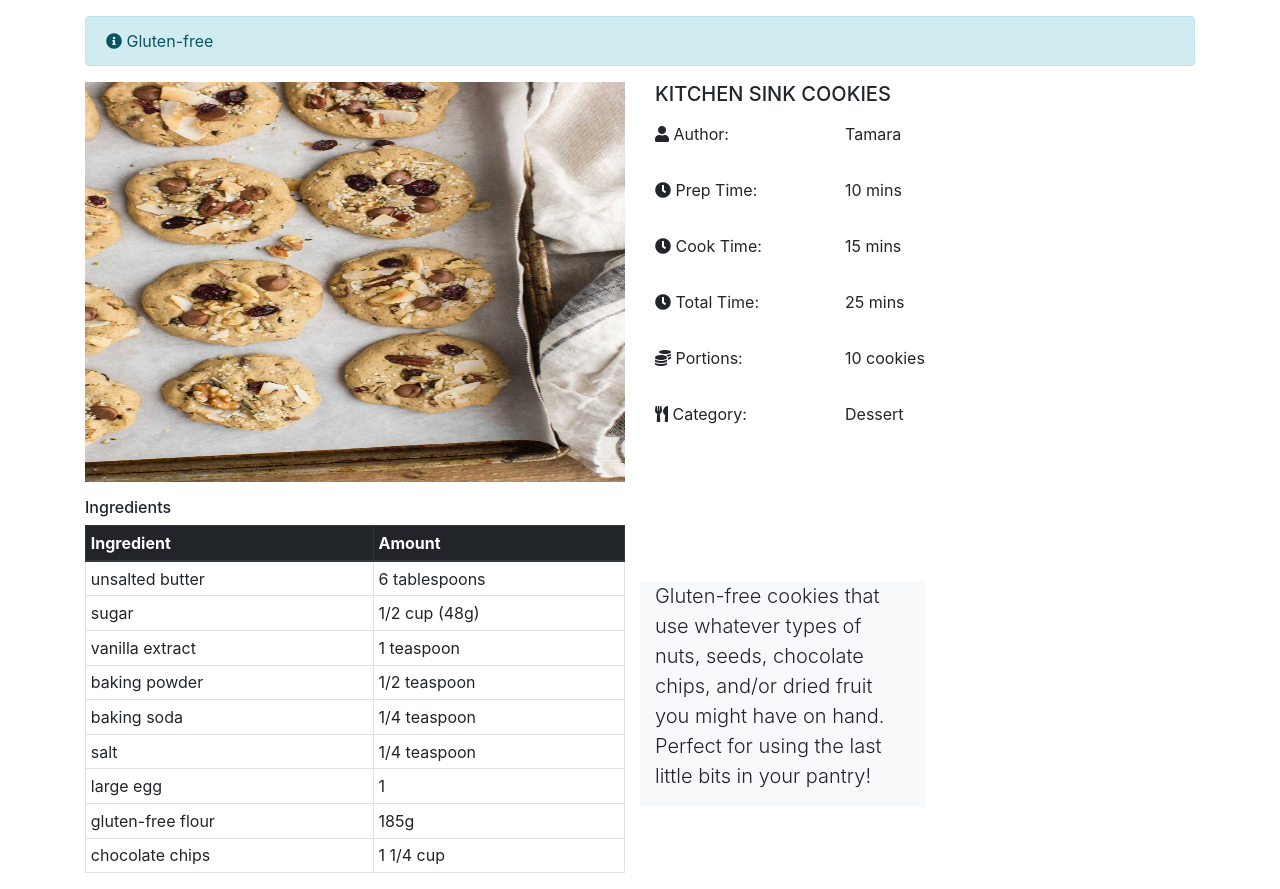
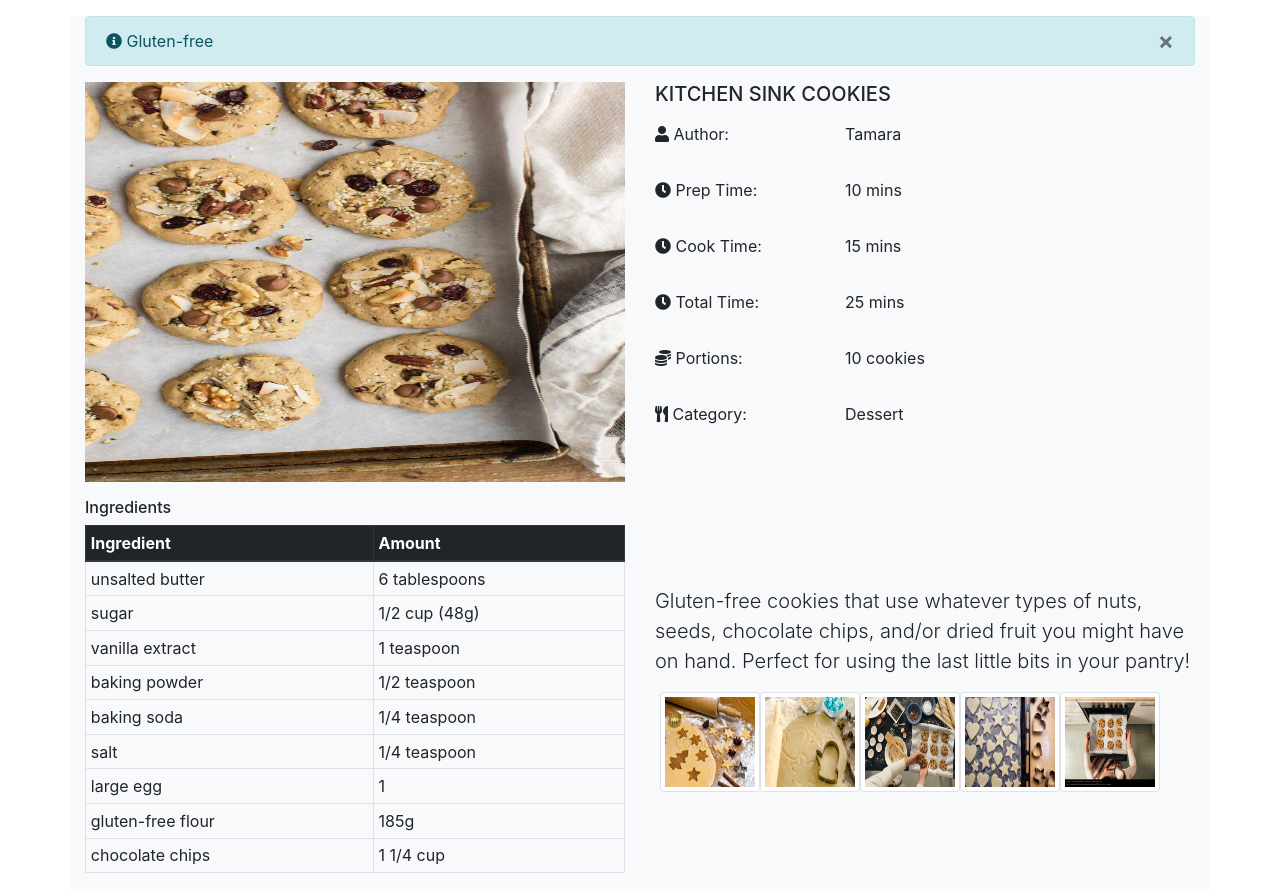
Before and after one commit to mtamara/Bootstrap-Course, a plain HTML site: page pages/kitchen-sink-cookies.html in a window 1280 px wide. Drawn offline with nearby package versions, Linux system fonts and the light colour scheme.

Commit message:
added image gallery

```diff
--- a/css/styles.css
+++ b/css/styles.css
@@ -36,6 +36,11 @@
   margin-bottom: 1rem;
 }
 
+.img-container-sm {
+  height: 100px;
+  width: 100px;
+}
+
 .btn-receipe {
   position: absolute;
   top: 50%;
@@ -57,3 +62,7 @@ a.btn-receipe:hover {
   opacity: .7;
   z-index: 1;
 }
+
+.img-gallery {
+  margin: 10px 5px;
+}
--- a/pages/kitchen-sink-cookies.html
+++ b/pages/kitchen-sink-cookies.html
@@ -17,11 +17,14 @@
 
 <body>
 
-  <div class="container">
+  <div class="container bg-light">
     <div class="row">
       <div class="col-12">
-        <div class="alert alert-info" role="alert">
+        <div class="alert alert-info alert-dismissable fade show" role="alert">
           <i class="fas fa-info-circle"></i> Gluten-free
+          <button type="button" class="close" data-dismiss="alert" aria-label="Close">
+            <span aria-hidden="true">&times;</span>
+          </button>
         </div>
       </div>
 
@@ -123,9 +126,30 @@
           </tbody>
         </table>
       </div>
-      <div class="col-xs-12 col-md-3 align-self-center bg-light">
+
+      <div class="col-xs-12 col-md-6 align-self-center">
         <p class="lead">Gluten-free cookies that use whatever types of nuts, seeds, chocolate chips, and/or dried fruit you might have on hand. Perfect for using the last little bits in your pantry!</p>
+
+        <div class="row img-gallery">
+          <div class="img-container-sm">
+            <img class="img-thumbnail receipe-image" src="../images/image_detail1.jpg" alt="Cookies">
+          </div>
+          <div class="img-container-sm">
+            <img class="img-thumbnail receipe-image" src="../images/image_detail2.jpg" alt="Cookies">
+          </div>
+          <div class="img-container-sm">
+            <img class="img-thumbnail receipe-image" src="../images/image_detail3.jpg" alt="Cookies">
+          </div>
+          <div class="img-container-sm">
+            <img class="img-thumbnail receipe-image" src="../images/image_detail4.jpg" alt="Cookies">
+          </div>
+          <div class="img-container-sm">
+            <img class="img-thumbnail receipe-image" src="../images/image_detail5.jpeg" alt="Cookies">
+          </div>
+        </div>
       </div>
+
+
     </div>
   </div>
 
```
Also changed, not shown: images/image_detail1.jpg (added), images/image_detail2.jpg (added), images/image_detail3.jpg (added), images/image_detail4.jpg (added), images/image_detail5.jpeg (added).
